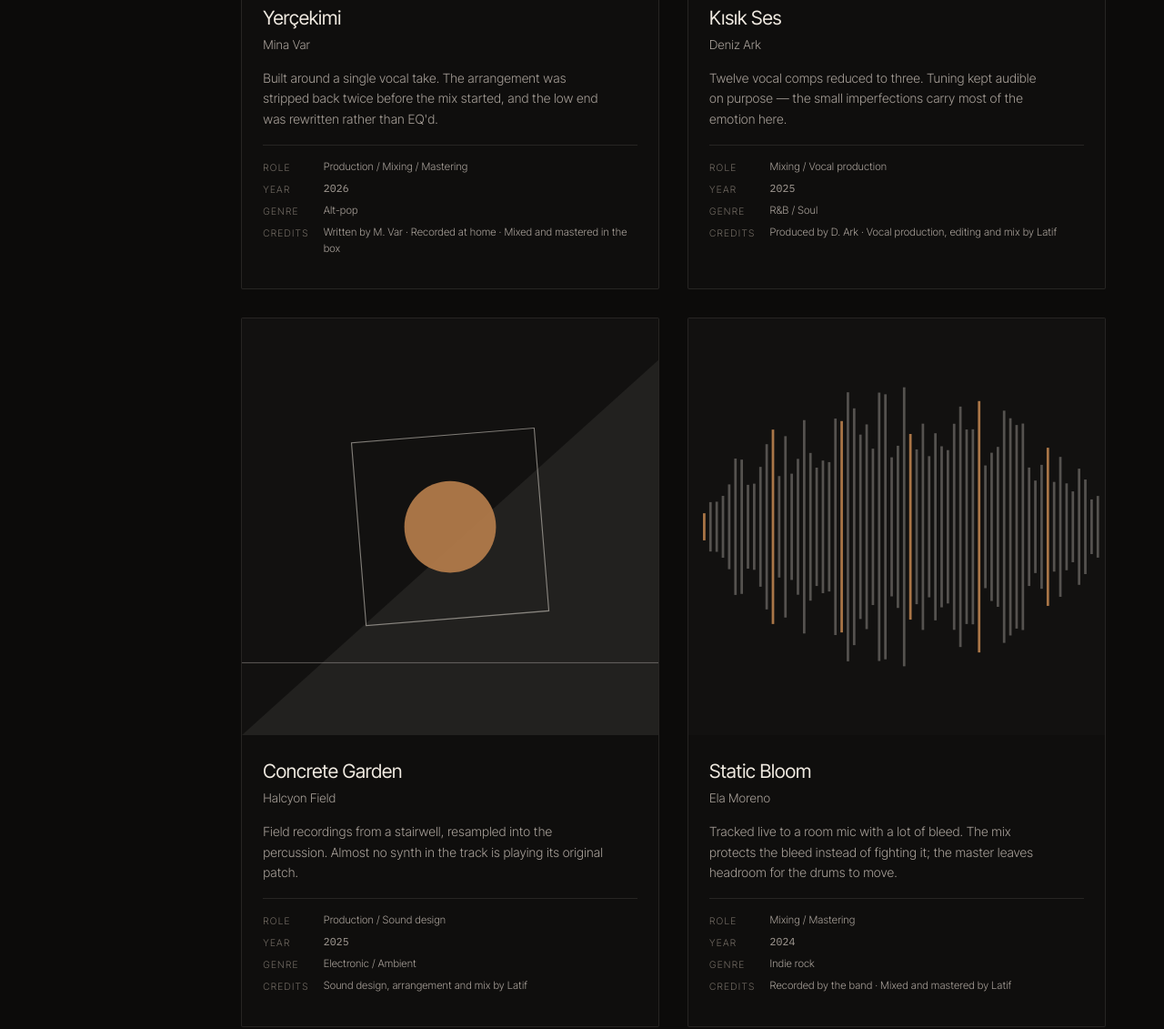
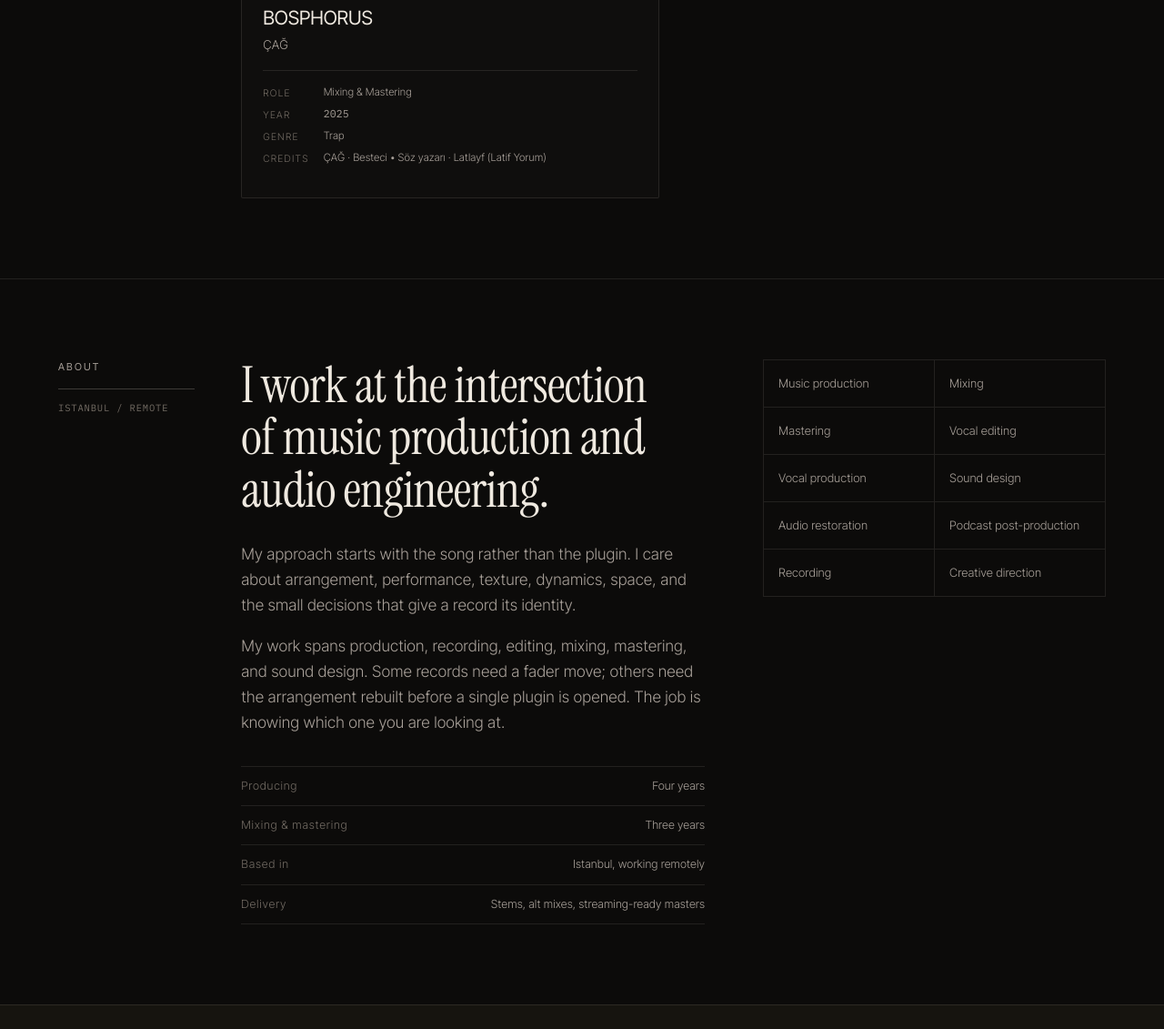
Before and after one commit to latifyorum/latifyorum.github.io, a plain HTML site: page index.html in a window 1280 px wide. Shown: the part 1751-2882 px from the top of the page at 91% size. Drawn offline with Linux system fonts and the light colour scheme.

Commit message:
Add files via upload

```diff
--- a/index.html
+++ b/index.html
@@ -577,15 +577,15 @@ body.is404 main,body.is404 footer,body.is404 .nav__links{display:none}
    needs to change.
    ═══════════════════════════════════════════════════════════ */
 const SITE = {
-  name: "Latif",
+  name: "Latif Yorum",
   role: "Audio Engineer / Producer",
-  email: "contact@latif.audio",          // ← replace
+  email: "latifyorum@gmail.com",          // ← replace
   links: {                                // ← replace "#" with real URLs
-    Instagram: "#",
-    LinkedIn: "#",
-    Fiverr: "#",
-    SoundCloud: "#",
-    Spotify: "#"
+    Instagram: "https://www.instagram.com/latifyrm",
+    LinkedIn: "https://www.linkedin.com/in/latifyorum",
+    Fiverr: "https://www.fiverr.com/s/em6gXA4",
+    SoundCloud: "https://soundcloud.com/user-729303955",
+    Spotify: "https://open.spotify.com/user/y90h47nadwvc8rl0yuhf2tsje"
   }
 };
 
@@ -595,31 +595,14 @@ const SITE = {
    runs in preview mode: the transport works, no sound is loaded.
    `art`: optional image URL; falls back to generated cover art. */
 const PROJECTS = [
-  { id:"p1", title:"Yerçekimi", artist:"Mina Var", role:"Production / Mixing / Mastering", year:2026, genre:"Alt-pop",
-    desc:"Built around a single vocal take. The arrangement was stripped back twice before the mix started, and the low end was rewritten rather than EQ'd.",
-    credits:"Written by M. Var · Recorded at home · Mixed and mastered in the box",
-    src:null, dur:214, art:null, seed:17 },
-  { id:"p2", title:"Kısık Ses", artist:"Deniz Ark", role:"Mixing / Vocal production", year:2025, genre:"R&B / Soul",
-    desc:"Twelve vocal comps reduced to three. Tuning kept audible on purpose — the small imperfections carry most of the emotion here.",
-    credits:"Produced by D. Ark · Vocal production, editing and mix by Latif",
-    src:null, dur:186, art:null, seed:43 },
-  { id:"p3", title:"Concrete Garden", artist:"Halcyon Field", role:"Production / Sound design", year:2025, genre:"Electronic / Ambient",
-    desc:"Field recordings from a stairwell, resampled into the percussion. Almost no synth in the track is playing its original patch.",
-    credits:"Sound design, arrangement and mix by Latif",
-    src:null, dur:248, art:null, seed:91 },
-  { id:"p4", title:"Static Bloom", artist:"Ela Moreno", role:"Mixing / Mastering", year:2024, genre:"Indie rock",
-    desc:"Tracked live to a room mic with a lot of bleed. The mix protects the bleed instead of fighting it; the master leaves headroom for the drums to move.",
-    credits:"Recorded by the band · Mixed and mastered by Latif",
-    src:null, dur:231, art:null, seed:66 }
+  { id:"p1", title:"BOSPHORUS", artist:"ÇAĞ", role:"Mixing & Mastering", year:2025, genre:"Trap",
+    desc:"",
+    credits:"ÇAĞ · Besteci • Söz yazarı · Latlayf (Latif Yorum)",
+    src:"audio/bosphorus.mp3", dur:0, art:"images/bosphorus-cover.jpg", seed:17 }
 ];
 
 const RELEASES = [
-  { cat:"LTF-006", title:"Yerçekimi",        artist:"Mina Var",        role:"Production, Mixing, Mastering", year:2026, genre:"Alt-pop",             url:"#" },
-  { cat:"LTF-005", title:"Kısık Ses",        artist:"Deniz Ark",       role:"Mixing, Vocal production",      year:2025, genre:"R&B / Soul",          url:"#" },
-  { cat:"LTF-004", title:"Concrete Garden",  artist:"Halcyon Field",   role:"Production, Sound design",      year:2025, genre:"Electronic",          url:"#" },
-  { cat:"LTF-003", title:"Night Shift",      artist:"Kuzey Var",       role:"Mixing",                        year:2025, genre:"Hip-hop",             url:"#" },
-  { cat:"LTF-002", title:"Static Bloom",     artist:"Ela Moreno",      role:"Mixing, Mastering",             year:2024, genre:"Indie rock",          url:"#" },
-  { cat:"LTF-001", title:"Uzun Yol (S1)",    artist:"Podcast series",  role:"Editing, Post-production",      year:2024, genre:"Spoken word",         url:"#" }
+  { cat:"LTF-001", title:"BOSPHORUS", artist:"ÇAĞ", role:"Mixing, Mastering", year:2025, genre:"Trap", url:"https://open.spotify.com/intl-tr/track/2PBDxtOsl3fukUDPx5ZQ7N?si=0deabd8383174b57" }
 ];
 
 const SERVICES = [
```
